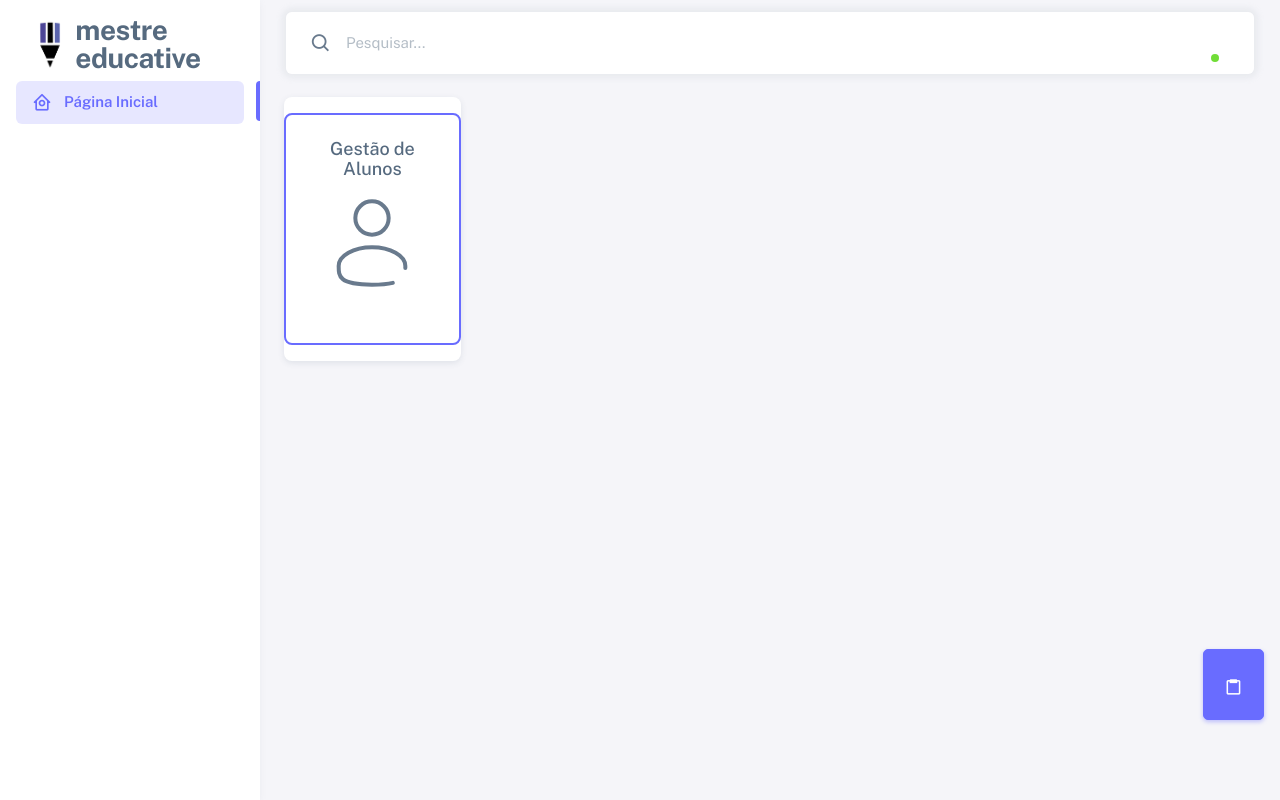
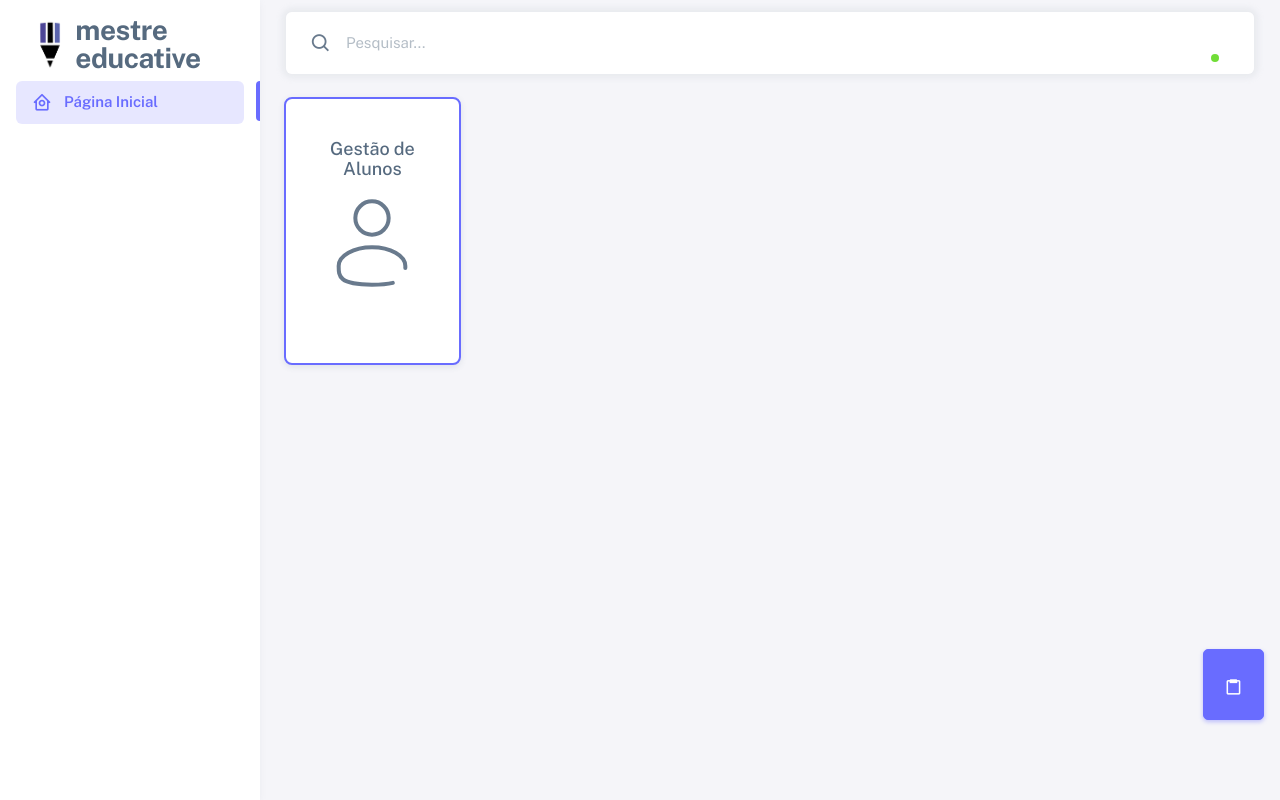
Before and after one commit to Lourenco18/mestre-educativo, a PHP site: page /mestre-educativo/index.php in a window 1280 px wide. Run offline with PHP 8.4, Linux system fonts and the light colour scheme; the visitor is signed in with stand-in values (Sample User, id 1); data comes from the database, SQL or seed files in the repository; data that the repository does not hold is empty.

Commit message:
estetica dos cartoes

```diff
--- a/php/include/card.inc.php
+++ b/php/include/card.inc.php
@@ -38,8 +38,8 @@ if($page_name == 'index.php') {
         echo '
             <div class="col"  >
             <a  style="" href="'.$v['link'].'?pagina='.$v['operacao'].'&especificacao='.$v['tipo_form'].'&display='.$v['display'].'&id='.$v['id_operacao'].'&tipo='.$v['particao'].'">
-                <div class="card h-70 ps-0 py-xl-3" style=" border-color: black; background-color: white; transition: all 0.3s ease;" onmouseover="this.style.transform=\'scale(1.05)\'; this.style.boxShadow=\'0 4px 8px 0' .$cor.', 0 6px 20px 0 '.$cor.'\'; this.style.zIndex=\'1\';" onmouseout="this.style.transform=\'scale(1)\'; this.style.boxShadow=\'none\';">
-                        <div class="card-body" style=" border: 2px solid '.$cor.'; border-radius: 8px; text-align: center;height: 231.599258px;  margin-left: 0px">
+                <div class="card h-70 ps-0 py-xl-3" style="border: 2px solid '.$cor.'; border-radius: 8px; background-color: white; transition: all 0.3s ease;" onmouseover="this.style.transform=\'scale(1.05)\'; this.style.boxShadow=\'0 4px 8px 0' .$cor.', 0 6px 20px 0 '.$cor.'\'; this.style.zIndex=\'1\';" onmouseout="this.style.transform=\'scale(1)\'; this.style.boxShadow=\'none\';">
+                        <div class="card-body" style="  text-align: center;height: 231.599258px;  margin-left: 0px">
                             <h5 class="card-title">'.$v['display'].'</h5>
                             <img class="icons" src="'.$arrConfig['url_imjs_upload'].'/icons/'.$v['foto_operacao'].'" alt="" height="100">
                         </div>
```
Also changed, not shown: admin/upload/imjs/icons/icon-admin.svg (added), admin/upload/imjs/icons/icon-coroa.svg (added), 5 other files.
